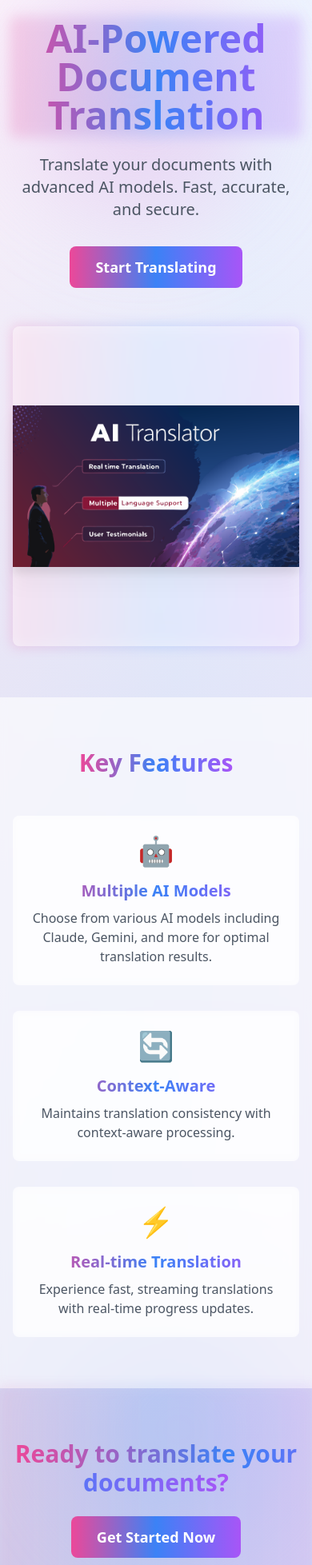
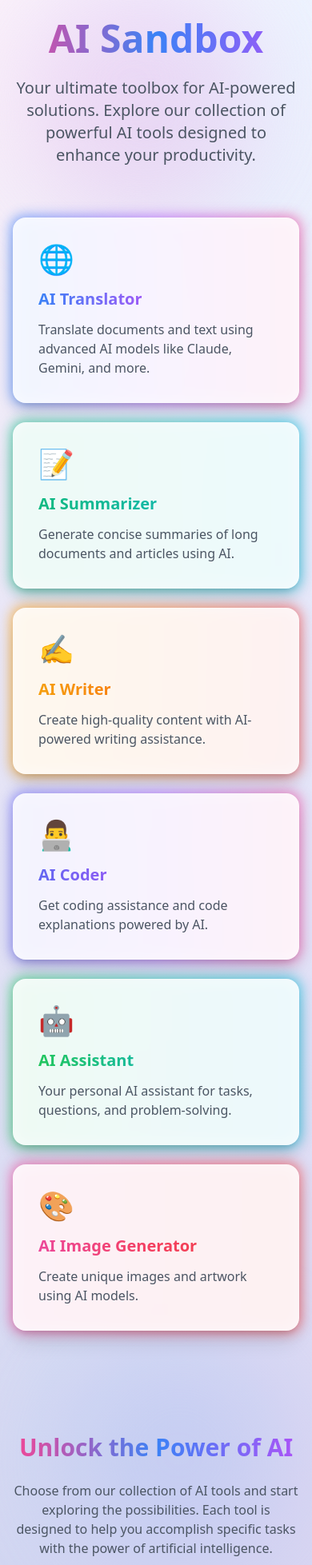
Before and after one commit to DylanDDeng/ai-translator, a Next.js app: page / in a window 390 px wide. Shown: the part 40-1997 px from the top of the page at 80% size. Built offline with nearby package versions, Linux system fonts and the light colour scheme; a small style sheet from the web is missing.

Commit message:
feat: transform landing page into AI Sandbox
- Update page title and description to AI Sandbox
- Add 6 AI tool cards with unique gradients
- Implement modern card-based design
- Add hover effects and animations
- Improve responsive layout

```diff
--- a/src/app/page.tsx
+++ b/src/app/page.tsx
@@ -2,6 +2,58 @@
 
 import { useRouter } from 'next/navigation';
 import Image from 'next/image';
+
+// AI Tools data
+const aiTools = [
+  {
+    id: 'translator',
+    name: 'AI Translator',
+    description: 'Translate documents and text using advanced AI models like Claude, Gemini, and more.',
+    icon: '🌐',
+    gradient: 'from-blue-500 via-purple-500 to-pink-500',
+    path: '/translator'
+  },
+  {
+    id: 'summarizer',
+    name: 'AI Summarizer',
+    description: 'Generate concise summaries of long documents and articles using AI.',
+    icon: '📝',
+    gradient: 'from-emerald-500 via-teal-500 to-cyan-500',
+    path: '/summarizer'
+  },
+  {
+    id: 'writer',
+    name: 'AI Writer',
+    description: 'Create high-quality content with AI-powered writing assistance.',
+    icon: '✍️',
+    gradient: 'from-amber-500 via-orange-500 to-red-500',
+    path: '/writer'
+  },
+  {
+    id: 'coder',
+    name: 'AI Coder',
+    description: 'Get coding assistance and code explanations powered by AI.',
+    icon: '👨‍💻',
+    gradient: 'from-indigo-500 via-purple-500 to-pink-500',
+    path: '/coder'
+  },
+  {
+    id: 'assistant',
+    name: 'AI Assistant',
+    description: 'Your personal AI assistant for tasks, questions, and problem-solving.',
+    icon: '🤖',
+    gradient: 'from-green-500 via-teal-500 to-cyan-500',
+    path: '/assistant'
+  },
+  {
+    id: 'image-generator',
+    name: 'AI Image Generator',
+    description: 'Create unique images and artwork using AI models.',
+    icon: '🎨',
+    gradient: 'from-pink-500 via-rose-500 to-red-500',
+    path: '/image-generator'
+  }
+];
 
 export default function Home() {
   const router = useRouter();
@@ -21,100 +73,52 @@ export default function Home() {
       <div className="relative">
         {/* Hero Section */}
         <div className="container mx-auto px-4 py-16">
-          <div className="flex flex-col md:flex-row items-center justify-between gap-12">
-            {/* Text Content */}
-            <div className="flex-1 text-center md:text-left">
-              <div className="relative">
-                <div className="absolute -inset-1 bg-gradient-to-r from-pink-500 via-blue-500 to-purple-500 rounded-lg blur opacity-20"></div>
-                <h1 className="relative text-5xl font-bold bg-gradient-to-r from-pink-500 via-blue-500 to-purple-500 bg-clip-text text-transparent mb-6">
-                  AI-Powered Document Translation
+          <div className="text-center max-w-3xl mx-auto mb-16">
+            <h1 className="text-5xl font-bold bg-gradient-to-r from-pink-500 via-blue-500 to-purple-500 bg-clip-text text-transparent mb-6">
+              AI Sandbox
             </h1>
-              </div>
-              <p className="text-xl text-gray-600 mb-8">
-                Translate your documents with advanced AI models. Fast, accurate, and secure.
+            <p className="text-xl text-gray-600">
+              Your ultimate toolbox for AI-powered solutions. Explore our collection of powerful AI tools designed to enhance your productivity.
             </p>
-              <button
-                onClick={() => router.push('/translator')}
-                className="bg-gradient-to-r from-pink-500 via-blue-500 to-purple-500 hover:from-pink-600 hover:via-blue-600 hover:to-purple-600 text-white font-semibold py-3 px-8 rounded-lg text-lg transition-all duration-300 transform hover:scale-105 hover:shadow-lg"
-              >
-                Start Translating
-              </button>
           </div>
 
-            {/* Hero Image */}
-            <div className="flex-1 relative w-full max-w-lg">
-              <div className="absolute -inset-0.5 bg-gradient-to-r from-pink-500 via-blue-500 to-purple-500 rounded-lg blur opacity-20"></div>
-              <div className="relative w-full h-[400px] bg-white/50 backdrop-blur-sm rounded-lg p-2">
-                <Image
-                  src="/ai-translator.png"
-                  alt="AI Translator Interface"
-                  fill
-                  style={{ objectFit: 'contain' }}
-                  priority
-                  className="drop-shadow-xl"
-                />
+          {/* Tools Grid */}
+          <div className="grid grid-cols-1 md:grid-cols-2 lg:grid-cols-3 gap-6 max-w-7xl mx-auto">
+            {aiTools.map((tool) => (
+              <div
+                key={tool.id}
+                onClick={() => router.push(tool.path)}
+                className="group cursor-pointer perspective-1000"
+              >
+                <div className="relative transform-gpu transition-all duration-500 group-hover:scale-[1.02] group-hover:-translate-y-2">
+                  <div className={`absolute -inset-0.5 rounded-2xl bg-gradient-to-r ${tool.gradient} opacity-70 blur group-hover:opacity-100 transition duration-500`} />
+                  <div className="relative bg-white/90 backdrop-blur-sm p-8 rounded-2xl shadow-xl">
+                    <div className="text-4xl mb-4">{tool.icon}</div>
+                    <h3 className={`text-xl font-semibold bg-gradient-to-r ${tool.gradient} bg-clip-text text-transparent mb-3`}>
+                      {tool.name}
+                    </h3>
+                    <p className="text-gray-600">{tool.description}</p>
                   </div>
                 </div>
               </div>
-        </div>
-
-        {/* Features Section */}
-        <div className="relative bg-white/60 backdrop-blur-sm py-16">
-          <div className="container mx-auto px-4">
-            <h2 className="text-3xl font-bold text-center mb-12">
-              <span className="bg-gradient-to-r from-pink-500 via-blue-500 to-purple-500 bg-clip-text text-transparent">
-                Key Features
-              </span>
-            </h2>
-            <div className="grid md:grid-cols-3 gap-8">
-              <FeatureCard
-                title="Multiple AI Models"
-                description="Choose from various AI models including Claude, Gemini, and more for optimal translation results."
-                icon="🤖"
-              />
-              <FeatureCard
-                title="Context-Aware"
-                description="Maintains translation consistency with context-aware processing."
-                icon="🔄"
-              />
-              <FeatureCard
-                title="Real-time Translation"
-                description="Experience fast, streaming translations with real-time progress updates."
-                icon="⚡"
-              />
-            </div>
+            ))}
           </div>
         </div>
 
-        {/* Call to Action */}
+        {/* Bottom Section */}
         <div className="container mx-auto px-4 py-16 text-center relative">
-          <div className="absolute -inset-1 bg-gradient-to-r from-pink-500 via-blue-500 to-purple-500 rounded-lg blur opacity-10"></div>
-          <h2 className="relative text-3xl font-bold mb-6">
+          <div className="max-w-2xl mx-auto">
+            <h2 className="text-3xl font-bold mb-6">
               <span className="bg-gradient-to-r from-pink-500 via-blue-500 to-purple-500 bg-clip-text text-transparent">
-              Ready to translate your documents?
+                Unlock the Power of AI
               </span>
             </h2>
-          <button
-            onClick={() => router.push('/translator')}
-            className="bg-gradient-to-r from-pink-500 via-blue-500 to-purple-500 hover:from-pink-600 hover:via-blue-600 hover:to-purple-600 text-white font-semibold py-3 px-8 rounded-lg text-lg transition-all duration-300 transform hover:scale-105 hover:shadow-lg"
-          >
-            Get Started Now
-          </button>
+            <p className="text-gray-600 mb-8">
+              Choose from our collection of AI tools and start exploring the possibilities. Each tool is designed to help you accomplish specific tasks with the power of artificial intelligence.
+            </p>
+          </div>
         </div>
       </div>
     </div>
   );
 }
-
-function FeatureCard({ title, description, icon }: { title: string; description: string; icon: string }) {
-  return (
-    <div className="relative group">
-      <div className="absolute -inset-0.5 bg-gradient-to-r from-pink-500 via-blue-500 to-purple-500 rounded-lg blur opacity-0 group-hover:opacity-20 transition duration-300"></div>
-      <div className="relative bg-white/50 backdrop-blur-sm p-6 rounded-lg text-center hover:shadow-lg transition-all duration-300 transform hover:scale-105">
-        <div className="text-4xl mb-4">{icon}</div>
-        <h3 className="text-xl font-semibold bg-gradient-to-r from-pink-500 via-blue-500 to-purple-500 bg-clip-text text-transparent mb-2">{title}</h3>
-        <p className="text-gray-600">{description}</p>
-      </div>
-    </div>
-  );
-}
```
Lines whose indentation alone changed are shown as unchanged.
